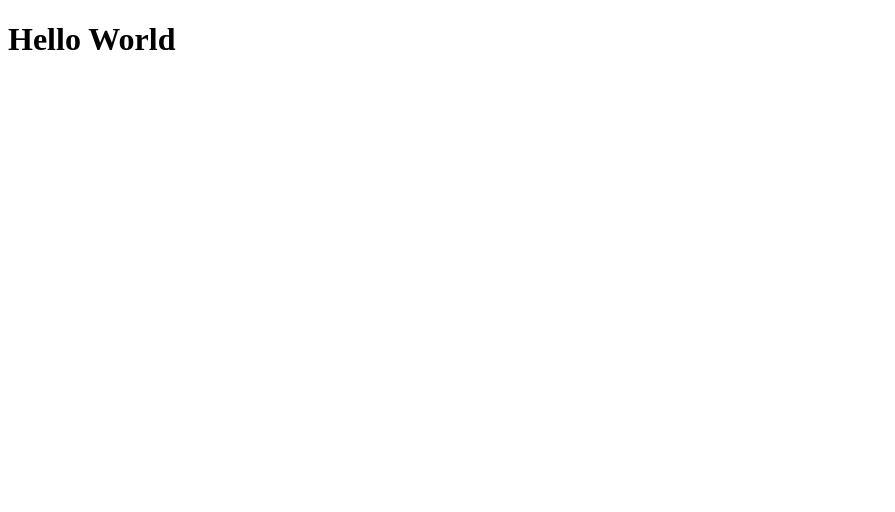
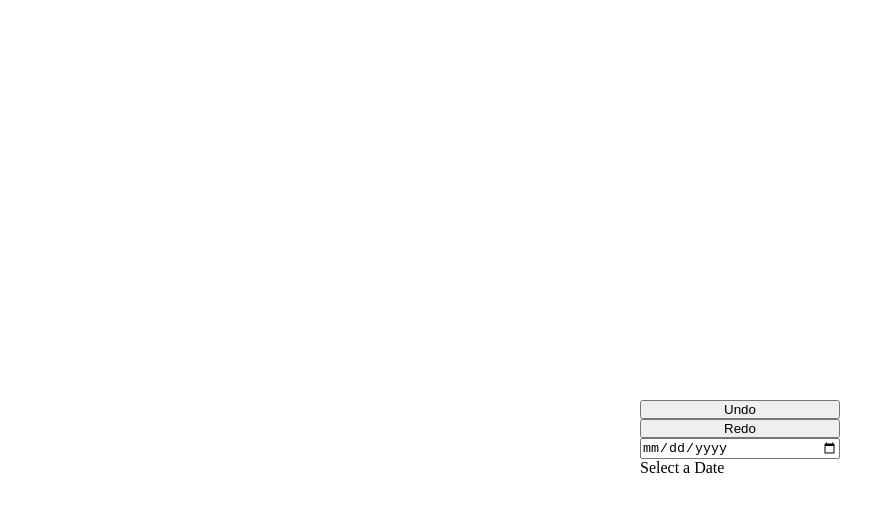
Before and after one commit to DanielRGilles/time-travel, a React app: page / in a window 1280 px wide. Shown: the top 512 px of the page, without its empty margins (0-895 px from the left). Built offline with nearby package versions, Linux system fonts and the light colour scheme.

Commit message:
initial commit

```diff
--- /dev/null
+++ b/src/App.css
@@ -0,0 +1,13 @@
+* {
+    margin: 0;
+    padding: 0;
+    box-sizing: border-box;
+}
+.container {
+    display: flex;
+    flex-direction: column;
+    width: 200px;
+    position: fixed;
+    left: 50%;
+    top: 50%;
+}
--- a/src/App.jsx
+++ b/src/App.jsx
@@ -1,3 +1,18 @@
+import { useState } from "react"
+import styles from './App.css'
 export default function App() {
-  return <h1>Hello World</h1>;
+  const [ current, setCurrent ] = useState('Select a Date')
+  const handleChange = (e) => {
+    setCurrent(e.target.value)
+  }
+  return (
+  <>
+      <div className={styles.container}>
+          <button>Undo</button>
+          <button>Redo</button>
+          <input type='date' name='date' id='date' value={current} onChange={handleChange}></input>
+          <span>{current}</span>
+      </div>
+  </>
+  )
 }
```
